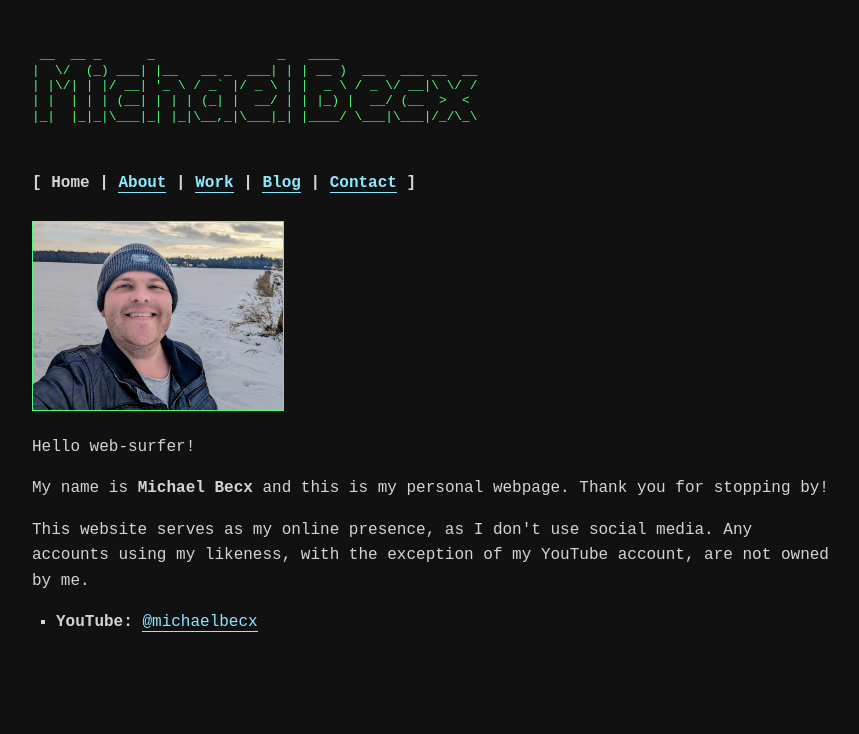
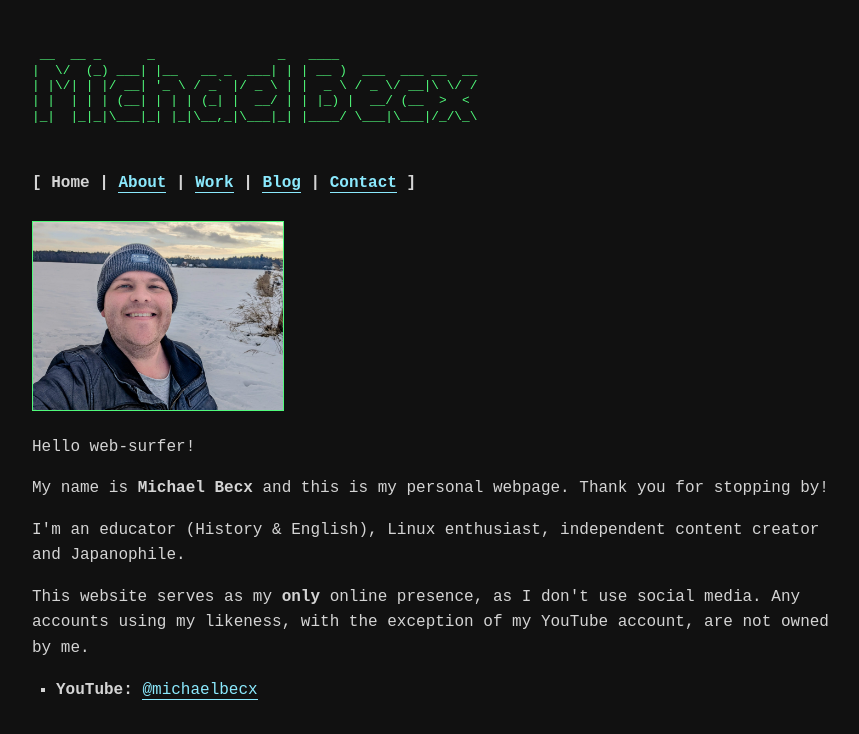
Before and after one commit to MicBex/michaelbecx, a plain HTML site: page index.html in a window 1280 px wide. Shown: the whole page, without its empty margins (208-1067 px from the left). Drawn offline with Linux system fonts and the light colour scheme.

Commit message:
Revise content in index.html
Updated personal information and added educator details.

```diff
--- a/index.html
+++ b/index.html
@@ -23,7 +23,8 @@
 
         <p>Hello web-surfer!</p>
         <p>My name is <strong>Michael Becx</strong> and this is my personal webpage. Thank you for stopping by!</p>
-	<p>This website serves as my online presence, as I don't use social media. Any accounts using my likeness, with the exception of my YouTube account, are not owned by me.</p>
+		<p>I'm an educator (History & English), Linux enthusiast, independent content creator and Japanophile.</p>
+		<p>This website serves as my <strong>only</strong> online presence, as I don't use social media. Any accounts using my likeness, with the exception of my YouTube account, are not owned by me.</p>
         <ul>
             <li><strong>YouTube:</strong> <a href="https://www.youtube.com/@michaelbecx" target="_blank" rel="noopener">@michaelbecx</a></li>
         </ul>
```
